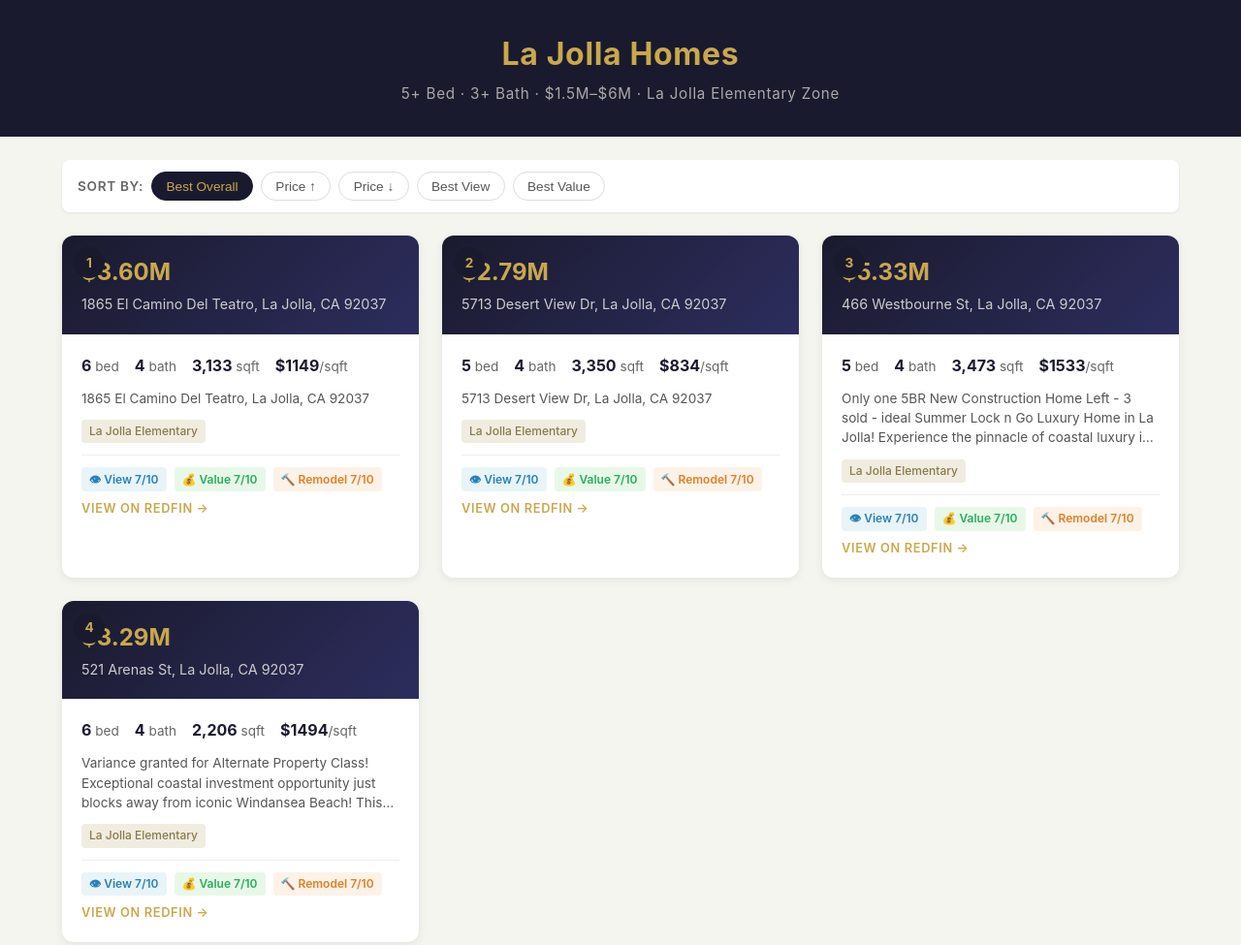
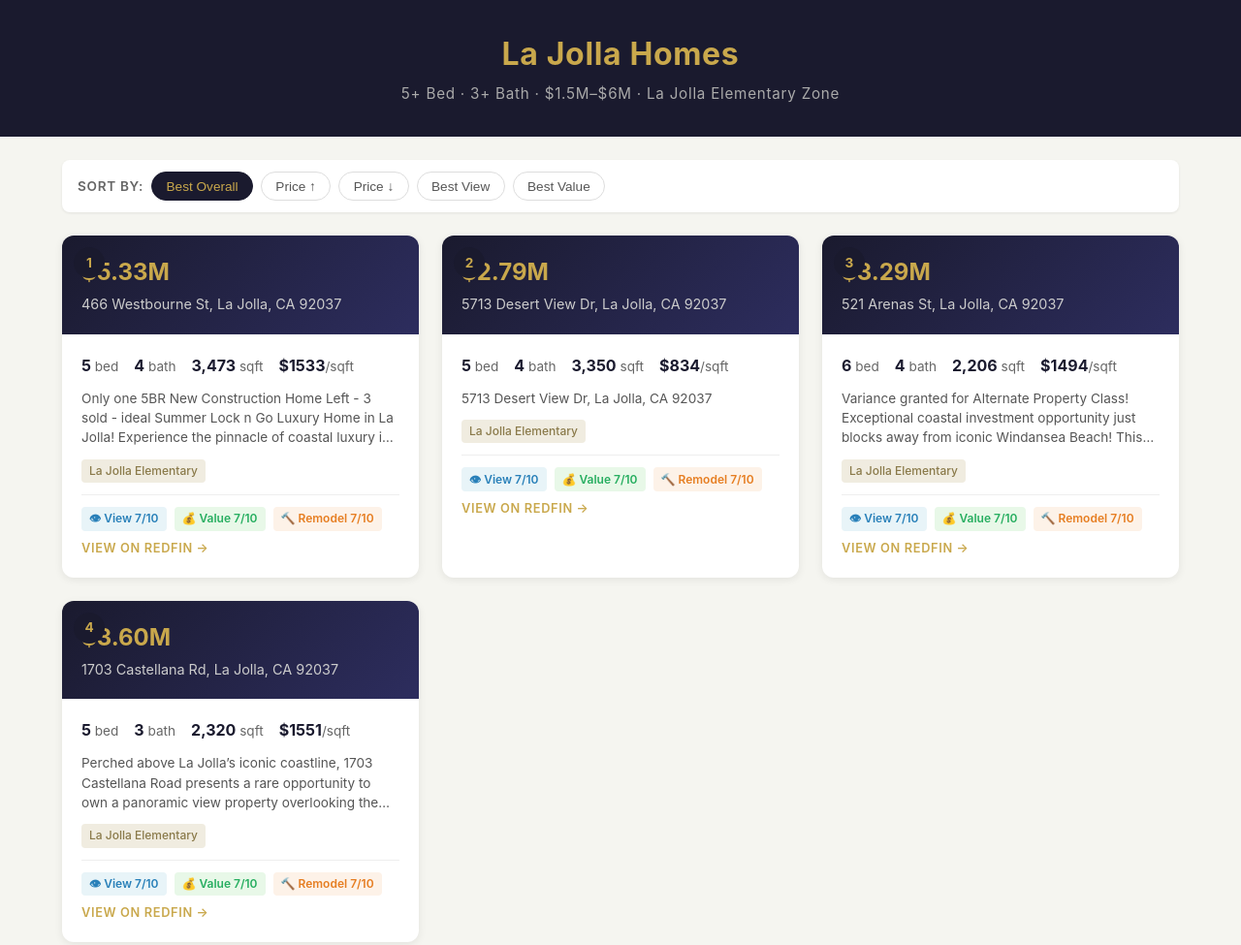
Before and after one commit to r2-vibes/la-jolla-homes, a plain HTML site: page index.html in a window 1280 px wide. Shown: the top 975 px of the page at 97% size. Drawn offline with Linux system fonts and the light colour scheme.

Commit message:
Refresh La Jolla home listings for August 27

```diff
--- a/index.html
+++ b/index.html
@@ -26,7 +26,7 @@
     </main>
     <footer>
         <p>Private listing dashboard — Not for distribution</p>
-        <p class="updated">Data sourced from Redfin and cross-checked with live listing pages · Updated August 20, 2026</p>
+        <p class="updated">Data sourced from Redfin and cross-checked with live listing pages · Updated August 27, 2026</p>
     </footer>
     <script src="scripts.js"></script>
 </body>
--- a/scripts.js
+++ b/scripts.js
@@ -1,15 +1,15 @@
 const listings = [
   {
-    "address": "1865 El Camino Del Teatro, La Jolla, CA 92037",
-    "price": 3600000,
-    "beds": 6,
+    "address": "466 Westbourne St, La Jolla, CA 92037",
+    "price": 5325000,
+    "beds": 5,
     "baths": 4.0,
-    "sqft": 3133,
-    "description": "1865 El Camino Del Teatro, La Jolla, CA 92037",
+    "sqft": 3473,
+    "description": "Only one 5BR New Construction Home Left - 3 sold - ideal Summer Lock n Go Luxury Home in La Jolla! Experience the pinnacle of coastal luxury in this brand-new 5BR, 3,473 sq ft detached 'Lock-n-Go' Bea...",
     "highlights": [
       "La Jolla Elementary"
     ],
-    "url": "https://www.redfin.com/CA/La-Jolla/1865-El-Camino-del-Teatro-92037/home/4923071",
+    "url": "https://www.redfin.com/CA/La-Jolla/466-Westbourne-St-92037/home/182884750",
     "img": null,
     "view": 7,
     "value": 7,
@@ -32,22 +32,6 @@ const listings = [
     "remodel": 7
   },
   {
-    "address": "466 Westbourne St, La Jolla, CA 92037",
-    "price": 5325000,
-    "beds": 5,
-    "baths": 4.0,
-    "sqft": 3473,
-    "description": "Only one 5BR New Construction Home Left - 3 sold - ideal Summer Lock n Go Luxury Home in La Jolla! Experience the pinnacle of coastal luxury in this brand-new 5BR, 3,473 sq ft detached 'Lock-n-Go' Bea...",
-    "highlights": [
-      "La Jolla Elementary"
-    ],
-    "url": "https://www.redfin.com/CA/La-Jolla/466-Westbourne-St-92037/home/182884750",
-    "img": null,
-    "view": 7,
-    "value": 7,
-    "remodel": 7
-  },
-  {
     "address": "521 Arenas St, La Jolla, CA 92037",
     "price": 3295000,
     "beds": 6,
@@ -58,6 +42,22 @@ const listings = [
       "La Jolla Elementary"
     ],
     "url": "https://www.redfin.com/CA/La-Jolla/521-Arenas-St-92037/home/4914411",
+    "img": null,
+    "view": 7,
+    "value": 7,
+    "remodel": 7
+  },
+  {
+    "address": "1703 Castellana Rd, La Jolla, CA 92037",
+    "price": 3599000,
+    "beds": 5,
+    "baths": 3.0,
+    "sqft": 2320,
+    "description": "Perched above La Jolla\u2019s iconic coastline, 1703 Castellana Road presents a rare opportunity to own a panoramic view property overlooking the Pacific Ocean, Torrey Pines Golf Course, Blacks Beach...",
+    "highlights": [
+      "La Jolla Elementary"
+    ],
+    "url": "https://www.redfin.com/CA/La-Jolla/1703-Castellana-Rd-92037/home/4911408",
     "img": null,
     "view": 7,
     "value": 7,
```
Also changed, not shown: listings.json (+22 -22 lines).
